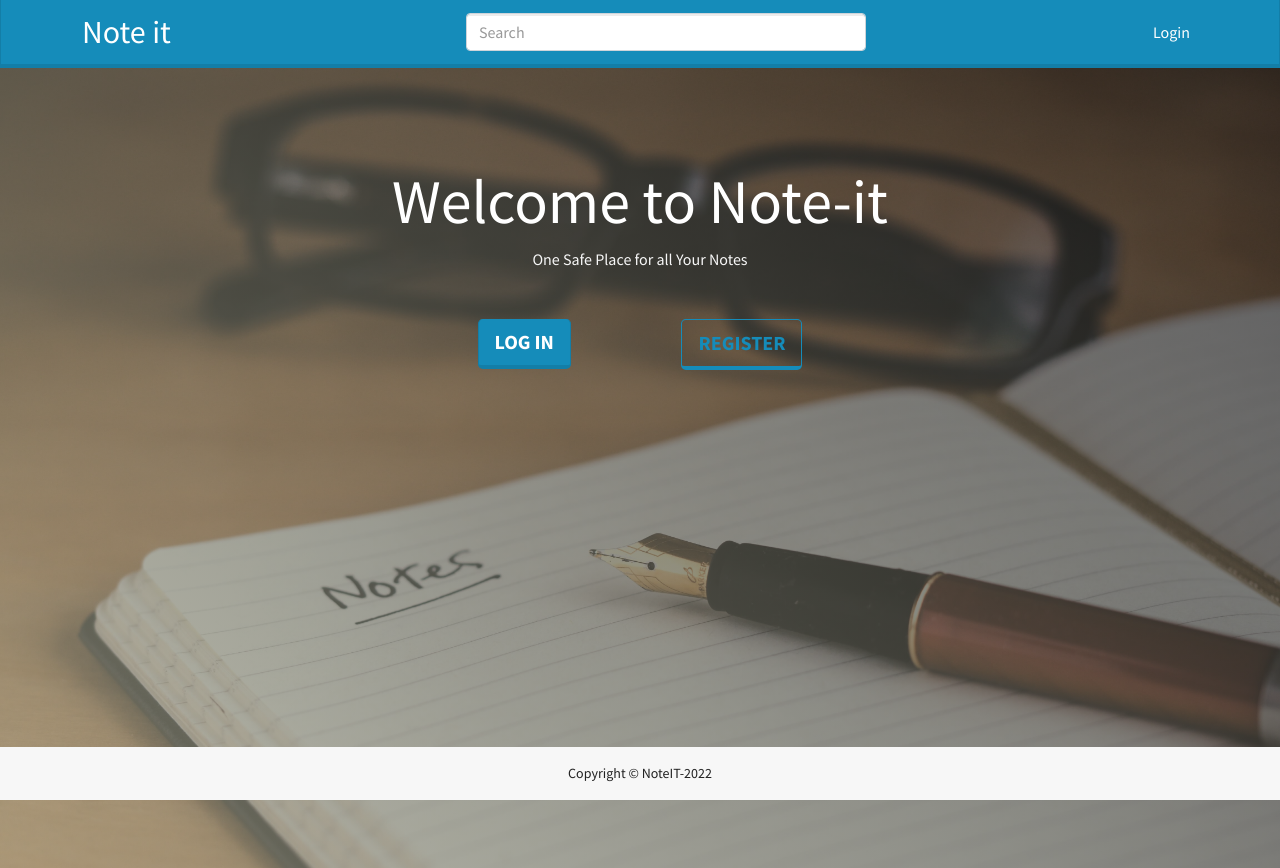
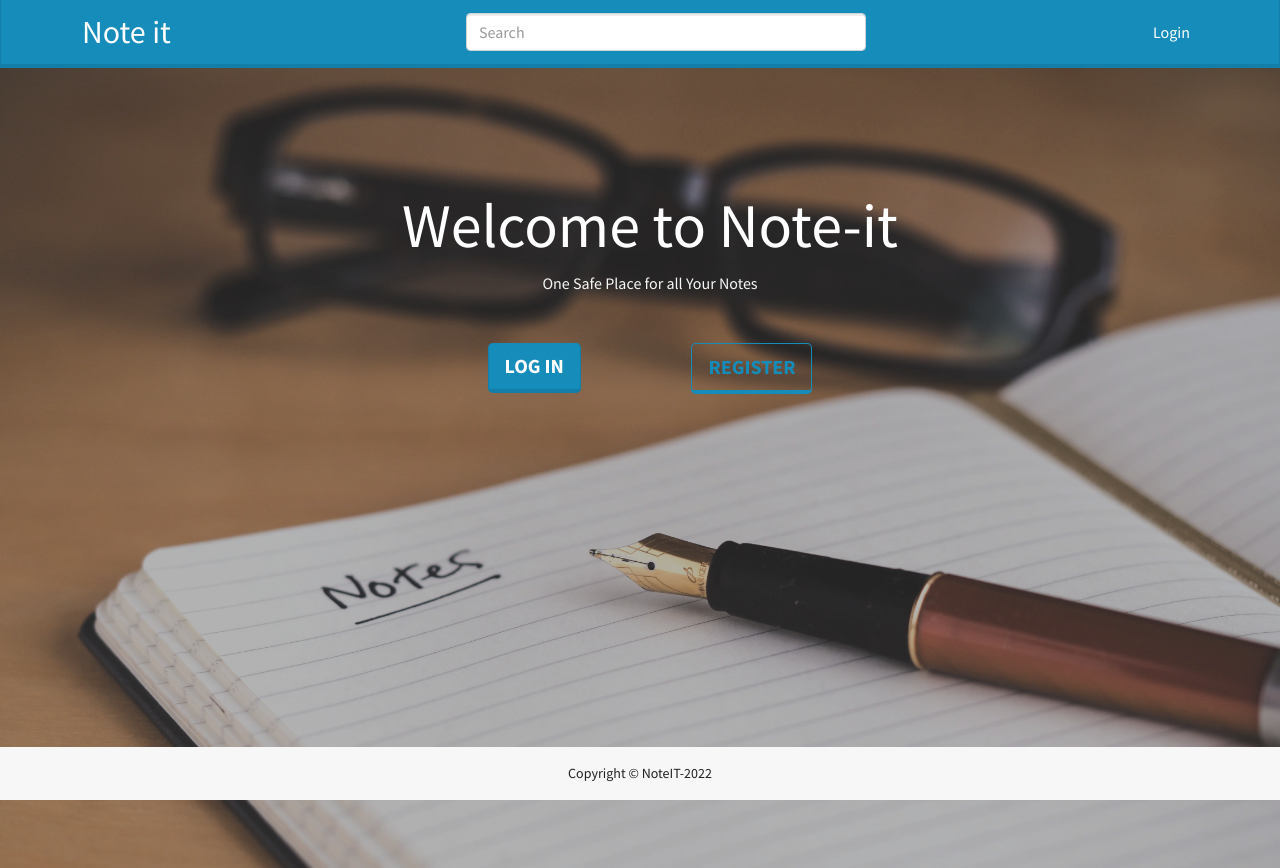
Before and after one commit to himanshudhimanux/mern_notes-app, a React (Create React App) app in the folder frontend/: page / in a window 1280 px wide. Built offline with nearby package versions, Linux system fonts and the light colour scheme.

Commit message:
make it better

```diff
--- a/frontend/src/App.css
+++ b/frontend/src/App.css
@@ -30,13 +30,24 @@ body::-webkit-scrollbar-thumb {
 /* ======== Landing page ====== */
 
 .landing-page {
-    background-image: linear-gradient(45deg, rgba(145, 146, 122, 0.62), rgba(0, 0, 0, 0.62)),
-    url('./images/notes.jpg');
+    background-image: url('./images/notes.jpg');
     background-repeat: no-repeat;
     background-size: cover;
     width: 100%;
     height: 100vh;
-    padding: 96px 0px;
+}
+
+.landing-page::before {
+    content: "";
+    background-color: rgb(0 0 0 / 30%);
+    position: absolute;
+    width: 100%;
+    height: 100%;
+    top: 68px;
+}
+
+.content-card {
+    transform: translate(10px, 120px);
 }
 
 .Landing-page-title h1 {
--- a/frontend/src/components/LandingPage.js
+++ b/frontend/src/components/LandingPage.js
@@ -18,6 +18,7 @@ const LandingPage = () => {
       <>
     <div className='landing-page'>
         <div className='container'>
+            <div className='content-card'>
                 <div className='row justify-content-center'>
                     <div className='col-md-8 col-xs-12 col-sm-12'>
                         <div className='Landing-page-title'>
@@ -38,6 +39,7 @@ const LandingPage = () => {
                 </div>
             </div>
         </div>
+    </div>
     </>
   )
 }
```
Lines whose indentation alone changed are shown as unchanged.
